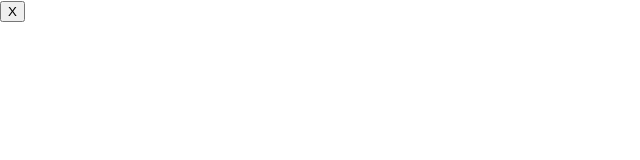
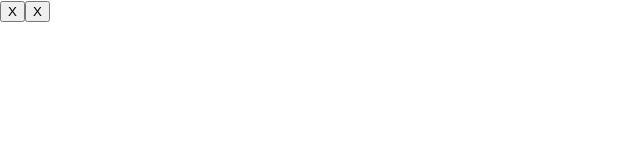
Before and after one commit to aagneye-syam/Tic-Tac-Toe, a React (Create React App) app: page / in a window 1280 px wide. Shown: the top 160 px of the page, without its empty margins (0-640 px from the left). Built offline with nearby package versions, Linux system fonts and the light colour scheme.

Commit message:
two buttons added

```diff
--- a/src/App.js
+++ b/src/App.js
@@ -1,3 +1,14 @@
+import { StrictMode } from 'react';
+import { createRoot } from 'react-dom/client';
+import './App.css';
+
+import App from './App';
+
 export default function Square() {
-        return <button className="square">X</button>;
+        return (
+          <>
+            <button className="square">X</button>
+            <button className="square">X</button>
+          </>
+        );
       }
```
